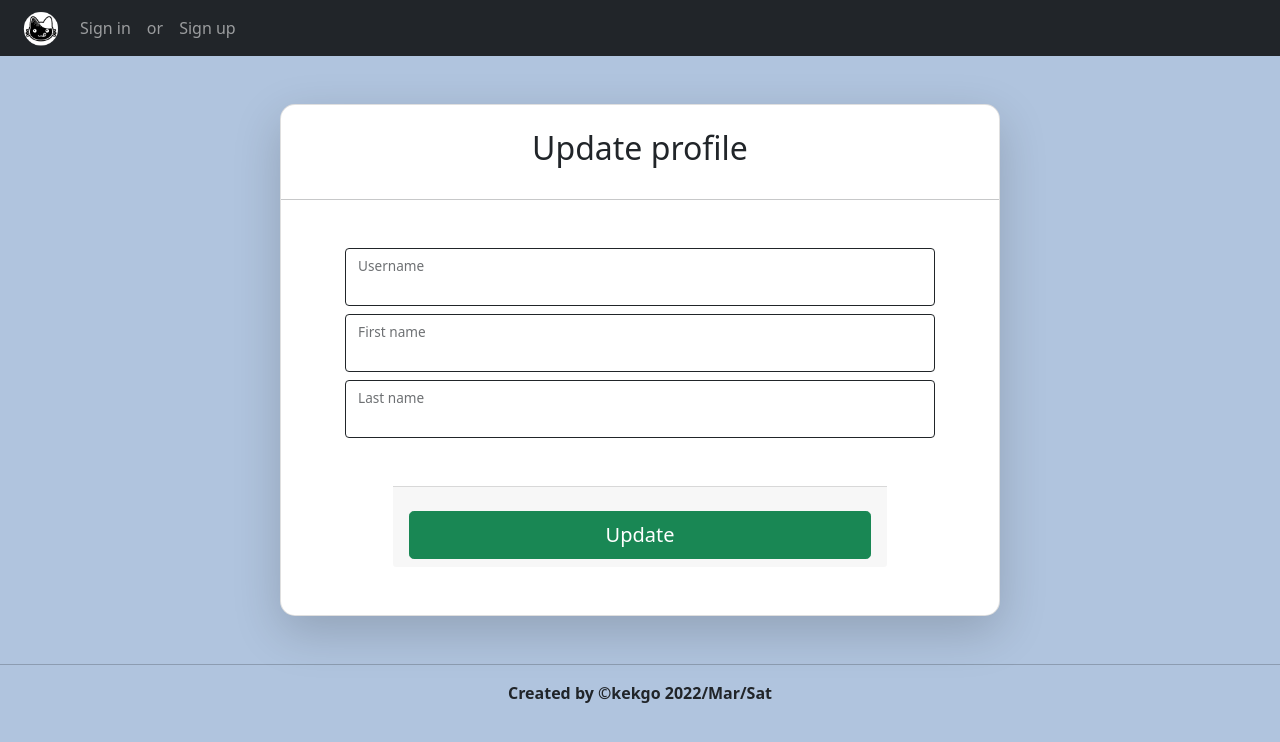
After one commit to KaKeGo/MySite, a Django app: page /accounts//profile/update/ in a window 1280 px wide. The commit adds this page. Shown: the top 742 px of the page. Run offline with Django 4.2, Linux system fonts and the light colour scheme.

Commit message:
form for update user and view some html

```diff
--- a/mysite/accounts/admin.py
+++ b/mysite/accounts/admin.py
@@ -12,5 +12,5 @@ class UserAdmin(admin.ModelAdmin):
     fieldsets = (
         ('Info', {'fields': ('email', 'username', 'password')}),
         ('Personal', {'fields': ('first_name', 'last_name', 'avatar')}),
-        ('Permissions', {'fields': ('is_superuser', 'is_admin', 'is_staff', 'is_active')}),
+        ('Permissions', {'fields': ('is_superuser', 'is_admin', 'is_staff', 'is_active', 'regimen')}),
     )
--- a/mysite/accounts/forms.py
+++ b/mysite/accounts/forms.py
@@ -12,12 +12,20 @@ class UserCreationForm(CreateUser):
 
     class Meta:
         model = CustomUser
-        fields = ('username', 'email', 'password1', 'password2')
+        fields = ('username', 'email', 'password1', 'password2', 'regimen')
 
     def save(self, commit=True):
         user = super(UserCreationForm, self).save(commit=False)
         user.username = self.cleaned_data['username']
         user.email = self.cleaned_data['email']
+        user.regimen = self.cleaned_data['regimen']
         if commit:
             user.save()
         return user
+
+class UserUpdateForm(forms.ModelForm):
+    email = forms.EmailField(required=True)
+
+    class Meta:
+        model = CustomUser
+        fields = ('username', 'first_name', 'last_name')
--- a/mysite/accounts/models.py
+++ b/mysite/accounts/models.py
@@ -38,6 +38,7 @@ class CustomUser(AbstractBaseUser):
     last_name = models.CharField(max_length=30, blank=True, null=True, default='update')
     avatar = models.ImageField(upload_to='avatars', default='images/logo.png')
     date_joined = models.DateTimeField(auto_now_add=True)
+    regimen = models.BooleanField()
     is_superuser = models.BooleanField(default=False)
     is_admin = models.BooleanField(default=False)
     is_staff = models.BooleanField(default=False)
--- a/mysite/accounts/templates/accounts/profile.html
+++ b/mysite/accounts/templates/accounts/profile.html
@@ -47,7 +47,7 @@
               </div>
               <div class="mx-5">
                   <div class="card-footer text-center mx-5 row mb-3">
-                      <a class="btn btn-success btn-lg mt-3">Update account info</a>
+                      <a href="{% url 'accounts:update' %}" class="btn btn-success btn-lg mt-3">Update account info</a>
                   </div>
               </div>
               <div class="mx-5">
--- a/mysite/accounts/templates/accounts/signup.html
+++ b/mysite/accounts/templates/accounts/signup.html
@@ -45,6 +45,12 @@
                             maxlength="30" type="password" name="password2">
                   <label for="floatingInput">Password confirm</label>
               </div>
+                <div class="mx-5">
+                    <div class="form-check form-switch mx-5">
+                      <input class="form-check-input" type="checkbox" role="switch" id="flexSwitchCheckDefault" name="regimen">
+                      <label class="form-check-label" for="flexSwitchCheckDefault">Read <a href="">regimen</a> to know what u accept</label>
+                    </div>
+                </div>
               <div class="mx-5">
                   <div class="card-footer text-center mx-5 row mb-3">
                       <button class="btn btn-success btn-lg mt-3" type="submit">Create account</button>
--- /dev/null
+++ b/mysite/accounts/templates/accounts/update_profile.html
@@ -0,0 +1,52 @@
+{% extends 'master.html' %}
+
+{% load static %}
+
+{% block title %}{% endblock %}
+
+{% block content %}
+
+<style>
+    .b{
+        border-radius: 15px;
+    }
+</style>
+
+
+<div class="container mt-5">
+  <div class="row align-items-start">
+    <div class="col-md-2"></div>
+    <div class="col-md-8">
+      <div class="card shadow-lg b">
+          <div class="card-title text-center mt-4">
+              <strong>
+                  <h2>Update profile</h2>
+              </strong>
+          </div>
+          <hr/>
+          <form class="card-body mt-3" method="post">{% csrf_token %}
+              <div class="form-floating mx-5">
+                  <input class="form-control border-dark" id="floatingInput" value="{{request.user.username}}">
+                  <label for="floatingInput">Username</label>
+              </div>
+              <div class="form-floating mx-5 mt-2">
+                  <input class="form-control border-dark" id="floatingInput" value="{{request.user.first_name}}">
+                  <label for="floatingInput">First name</label>
+              </div>
+              <div class="form-floating mx-5 mt-2 mb-5">
+                  <input class="form-control border-dark" id="floatingInput" value="{{request.user.last_name}}">
+                  <label for="floatingInput">Last name</label>
+              </div>
+              <div class="mx-5">
+                  <div class="card-footer text-center mx-5 row mb-3">
+                      <button class="btn btn-success btn-lg mt-3" type="submit">Update</button>
+                  </div>
+              </div>
+          </form>
+      </div>
+    </div>
+    <div class="col-md-2"></div>
+  </div>
+</div>
+
+{% endblock %}
--- a/mysite/accounts/urls.py
+++ b/mysite/accounts/urls.py
@@ -5,6 +5,7 @@ from .views import (
     sign_up_view,
     login_user_view,
     logout_view,
+    update_profile_view,
 )
 
 
@@ -12,6 +13,7 @@ app_name = 'accounts'
 
 urlpatterns = [
     path('profile/', user_profile_view, name='profile'),
+    path('/profile/update/', update_profile_view, name='update'),
     path('sign-up/', sign_up_view, name='sign_up'),
     path('sign-in/', login_user_view, name='sign_in'),
     path('logout/', logout_view, name='logout'),
--- a/mysite/accounts/views.py
+++ b/mysite/accounts/views.py
@@ -4,7 +4,7 @@ from django.urls import reverse_lazy
 from .models import CustomUser
 from django.contrib.auth.models import auth
 
-from .forms import UserCreationForm
+from .forms import UserCreationForm, UserUpdateForm
 # Create your views here.
 
 
@@ -54,3 +54,13 @@ def login_user_view(request):
 def logout_view(request):
     auth.logout(request)
     return redirect('blogs:blog')
+
+def update_profile_view(request):
+    templates = 'accounts/update_profile.html'
+
+    form = UserUpdateForm()
+
+    context = {
+        'form': form,
+    }
+    return render(request, templates, context)
--- a/mysite/templates/snippets/navbar.html
+++ b/mysite/templates/snippets/navbar.html
@@ -32,10 +32,13 @@
         </li>
         {% else %}
         <li class="nav-item">
-          <a class="nav-link  mx-2" href="{% url 'accounts:sign_in' %}">Sign in</a>
+          <a class="nav-link " href="{% url 'accounts:sign_in' %}">Sign in</a>
+        </li>
+        <li>
+          <a class="nav-link ma-4">or</a>
         </li>
         <li class="nav-item">
-          <a class="nav-link  mx-2" href="{% url 'accounts:sign_up' %}">Sign up</a>
+          <a class="nav-link  ma-4" href="{% url 'accounts:sign_up' %}">Sign up</a>
         </li>
         {% endif %}
       </ul>
```
